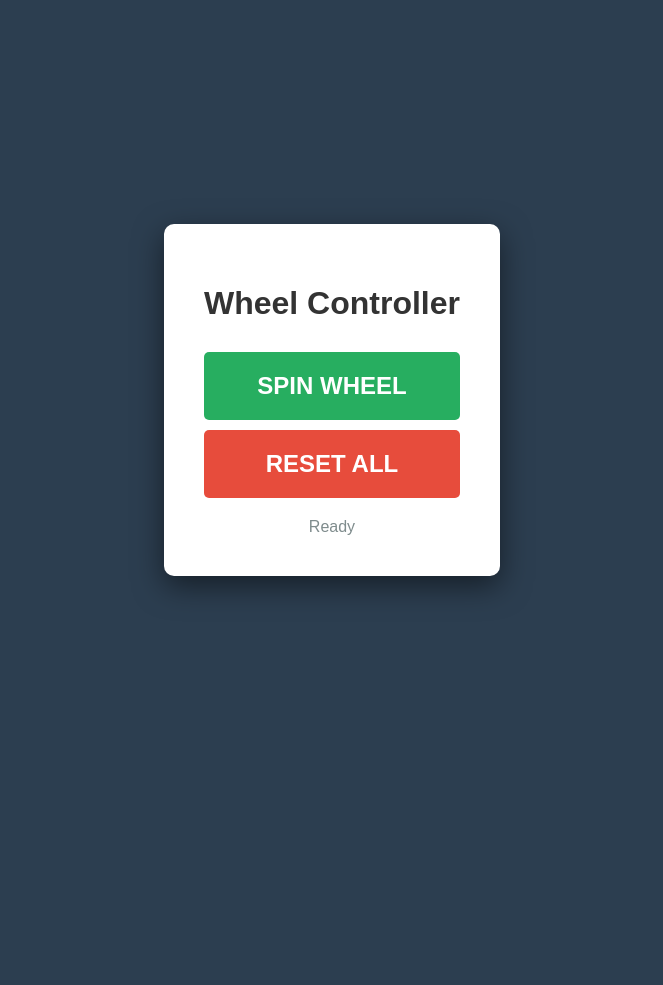
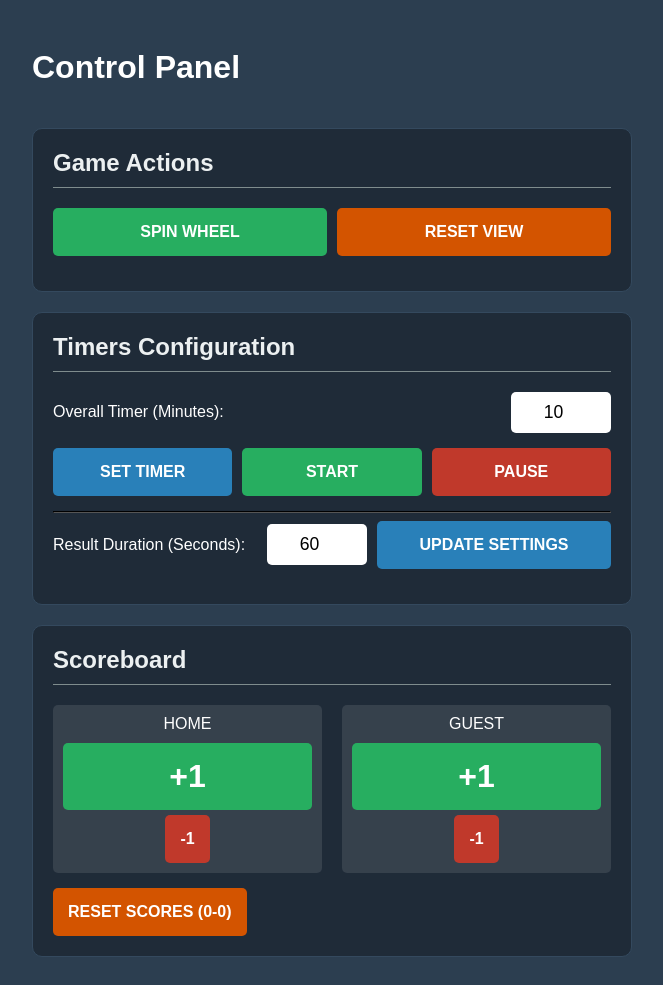
Before and after one commit to tobiasgretsch/TGLWheel, a Flask app: page /control in a window 1280 px wide. Shown: the whole page, without its empty margins (308-971 px from the left). Before the commit the page ends 594 px from the top, so only its background shows below. Run offline with Flask 3, Linux system fonts and the light colour scheme.

Commit message:
Added page controls for settings and scores

```diff
--- a/app.py
+++ b/app.py
@@ -11,14 +11,22 @@ DATA_FILE = 'wheel_data.json'
 ALLOWED_EXTENSIONS = {'.png', '.jpg', '.jpeg', '.gif'}
 
 # --- GLOBAL STATE STORE ---
-# This holds the last command sent by the control page
 game_state = {
-    "command_id": 0,  # Unique ID to prevent repeating the same command
-    "command": None  # 'spin' or 'reset'
+    "command_id": 0,
+    "command": None,  # 'spin', 'reset', 'update_config'
+
+    # Persistent Data
+    "scores": {"left": 0, "right": 0},
+    "config": {
+        "result_duration": 60,  # Default 60s
+        "global_time_set": 600,  # Default 10 mins (in seconds)
+        "global_timer_running": False
+    }
 }
 
 
 def get_images():
+    # ... (Same as before) ...
     if not os.path.exists(IMAGE_FOLDER):
         os.makedirs(IMAGE_FOLDER)
     files = sorted([f for f in os.listdir(IMAGE_FOLDER) if os.path.splitext(f)[1].lower() in ALLOWED_EXTENSIONS])
@@ -43,7 +51,6 @@ def get_images():
 
 
 # --- ROUTES ---
-
 @app.route('/')
 def index():
     return render_template('index.html')
@@ -59,26 +66,49 @@ def get_wheel_data():
     return jsonify(get_images())
 
 
-# --- COMMAND API (For the Control Page) ---
+@app.route('/api/check_status')
+def check_status():
+    # Return the full state including scores
+    return jsonify(game_state)
+
+
+# --- UNIFIED CONTROL API ---
 @app.route('/api/send_command', methods=['POST'])
 def send_command():
     data = request.json
     action = data.get('action')
+    payload = data.get('payload', {})
 
-    if action in ['spin', 'reset']:
-        game_state['command'] = action
-        game_state['command_id'] = time.time()  # Use timestamp as unique ID
-        return jsonify({"status": "success", "action": action})
+    game_state['command_id'] = time.time()
+    game_state['command'] = action
 
-    return jsonify({"status": "error"}), 400
+    # Logic to update server-side state
+    if action == 'update_score':
+        side = payload.get('side')
+        change = payload.get('change', 0)
+        if side in ['left', 'right']:
+            game_state['scores'][side] += change
+            if game_state['scores'][side] < 0: game_state['scores'][side] = 0
 
+    elif action == 'reset_scores':
+        game_state['scores']['left'] = 0
+        game_state['scores']['right'] = 0
 
-# --- STATUS API (For the Index Page to Poll) ---
-@app.route('/api/check_status')
-def check_status():
-    return jsonify(game_state)
+    elif action == 'set_timers':
+        # Update default configs
+        if 'result_duration' in payload:
+            game_state['config']['result_duration'] = int(payload['result_duration'])
+        if 'global_time' in payload:
+            game_state['config']['global_time_set'] = int(payload['global_time'])
+            # Stop timer if we reset the time
+            game_state['config']['global_timer_running'] = False
+
+    elif action == 'control_global_timer':
+        state = payload.get('state')  # 'start' or 'stop'
+        game_state['config']['global_timer_running'] = (state == 'start')
+
+    return jsonify({"status": "success", "state": game_state})
 
 
 if __name__ == '__main__':
-    # threaded=True is helpful for handling the polling requests smoothly
     app.run(debug=True, port=5000, threaded=True)
--- a/templates/control.html
+++ b/templates/control.html
@@ -5,66 +5,111 @@
     <meta name="viewport" content="width=device-width, initial-scale=1.0">
     <title>Wheel Control</title>
     <style>
-        body {
-            font-family: sans-serif;
-            background: #2c3e50;
-            display: flex;
-            justify-content: center;
-            align-items: center;
-            height: 100vh;
-            margin: 0;
-        }
-        .panel {
-            background: white;
-            padding: 40px;
-            border-radius: 10px;
-            text-align: center;
-            box-shadow: 0 10px 30px rgba(0,0,0,0.5);
-        }
-        h1 { margin-bottom: 30px; color: #333; }
+        body { font-family: sans-serif; background: #2c3e50; color: white; padding: 20px; }
+        .container { max-width: 600px; margin: 0 auto; display: flex; flex-direction: column; gap: 20px; }
+        .panel { background: rgba(0,0,0,0.3); padding: 20px; border-radius: 10px; border: 1px solid #34495e; }
+        h2 { margin-top: 0; color: #ecf0f1; border-bottom: 1px solid #7f8c8d; padding-bottom: 10px; }
+
+        .row { display: flex; gap: 10px; align-items: center; margin-bottom: 15px; }
+        label { flex: 1; }
+        input { padding: 10px; width: 80px; text-align: center; font-size: 1.1rem; border-radius: 5px; border: none; }
+
         button {
-            display: block;
-            width: 100%;
-            padding: 20px;
-            margin: 10px 0;
-            font-size: 1.5rem;
-            border: none;
-            border-radius: 5px;
-            cursor: pointer;
-            font-weight: bold;
-            transition: transform 0.1s;
+            padding: 15px; font-size: 1rem; border: none; border-radius: 5px; cursor: pointer;
+            font-weight: bold; transition: transform 0.1s; color: white; flex: 1;
         }
         button:active { transform: scale(0.98); }
-        .btn-spin { background-color: #27ae60; color: white; }
-        .btn-reset { background-color: #e74c3c; color: white; }
-        .status { margin-top: 20px; color: #7f8c8d; }
+
+        .btn-green { background: #27ae60; }
+        .btn-blue { background: #2980b9; }
+        .btn-red { background: #c0392B; }
+        .btn-orange { background: #d35400; }
+
+        .score-ctrl { display: flex; justify-content: space-between; gap: 20px; }
+        .score-box { text-align: center; background: rgba(255,255,255,0.1); padding: 10px; border-radius: 5px; flex: 1;}
+        .big-btn { font-size: 2rem; width: 100%; margin-top: 10px; }
     </style>
 </head>
 <body>
-    <div class="panel">
-        <h1>Wheel Controller</h1>
-        <button class="btn-spin" onclick="sendCommand('spin')">SPIN WHEEL</button>
-        <button class="btn-reset" onclick="sendCommand('reset')">RESET ALL</button>
-        <div id="status" class="status">Ready</div>
+    <div class="container">
+        <h1>Control Panel</h1>
+
+        <!-- GAME CONTROL -->
+        <div class="panel">
+            <h2>Game Actions</h2>
+            <div class="row">
+                <button class="btn-green" onclick="sendAction('spin')">SPIN WHEEL</button>
+                <button class="btn-orange" onclick="sendAction('reset')">RESET VIEW</button>
+            </div>
+        </div>
+
+        <!-- TIMERS -->
+        <div class="panel">
+            <h2>Timers Configuration</h2>
+
+            <div class="row">
+                <label>Overall Timer (Minutes):</label>
+                <input type="number" id="globalTimeInput" value="10">
+            </div>
+            <div class="row">
+                 <button class="btn-blue" onclick="setTimers()">SET TIMER</button>
+                 <button class="btn-green" onclick="toggleGlobalTimer('start')">START</button>
+                 <button class="btn-red" onclick="toggleGlobalTimer('stop')">PAUSE</button>
+            </div>
+
+            <hr style="border-color: #555;">
+
+            <div class="row">
+                <label>Result Duration (Seconds):</label>
+                <input type="number" id="resultTimeInput" value="60">
+                <button class="btn-blue" onclick="setTimers()">UPDATE SETTINGS</button>
+            </div>
+        </div>
+
+        <!-- SCORES -->
+        <div class="panel">
+            <h2>Scoreboard</h2>
+            <div class="score-ctrl">
+                <div class="score-box">
+                    <div>HOME</div>
+                    <button class="btn-green big-btn" onclick="updateScore('left', 1)">+1</button>
+                    <button class="btn-red" style="margin-top:5px" onclick="updateScore('left', -1)">-1</button>
+                </div>
+                <div class="score-box">
+                    <div>GUEST</div>
+                    <button class="btn-green big-btn" onclick="updateScore('right', 1)">+1</button>
+                    <button class="btn-red" style="margin-top:5px" onclick="updateScore('right', -1)">-1</button>
+                </div>
+            </div>
+            <button class="btn-orange" style="margin-top: 15px;" onclick="sendAction('reset_scores')">RESET SCORES (0-0)</button>
+        </div>
     </div>
 
     <script>
-        function sendCommand(action) {
-            const statusDiv = document.getElementById('status');
-            statusDiv.textContent = "Sending " + action + "...";
-
+        function sendAction(action, payload = {}) {
             fetch('/api/send_command', {
                 method: 'POST',
                 headers: { 'Content-Type': 'application/json' },
-                body: JSON.stringify({ action: action })
-            })
-            .then(res => res.json())
-            .then(data => {
-                statusDiv.textContent = "Last Action: " + action.toUpperCase();
-            })
-            .catch(err => {
-                statusDiv.textContent = "Error connecting to server";
+                body: JSON.stringify({ action: action, payload: payload })
             });
+        }
+
+        function updateScore(side, change) {
+            sendAction('update_score', { side: side, change: change });
+        }
+
+        function setTimers() {
+            const globalMin = document.getElementById('globalTimeInput').value;
+            const resultSec = document.getElementById('resultTimeInput').value;
+
+            sendAction('set_timers', {
+                global_time: globalMin * 60, // Convert to seconds
+                result_duration: resultSec
+            });
+        }
+
+        function toggleGlobalTimer(state) {
+            sendAction('control_global_timer', { state: state });
         }
     </script>
 </body>
```
Also changed, not shown: static/script.js (+77 -95 lines), static/style.css (+49 -0 lines), templates/index.html (+13 -7 lines).
